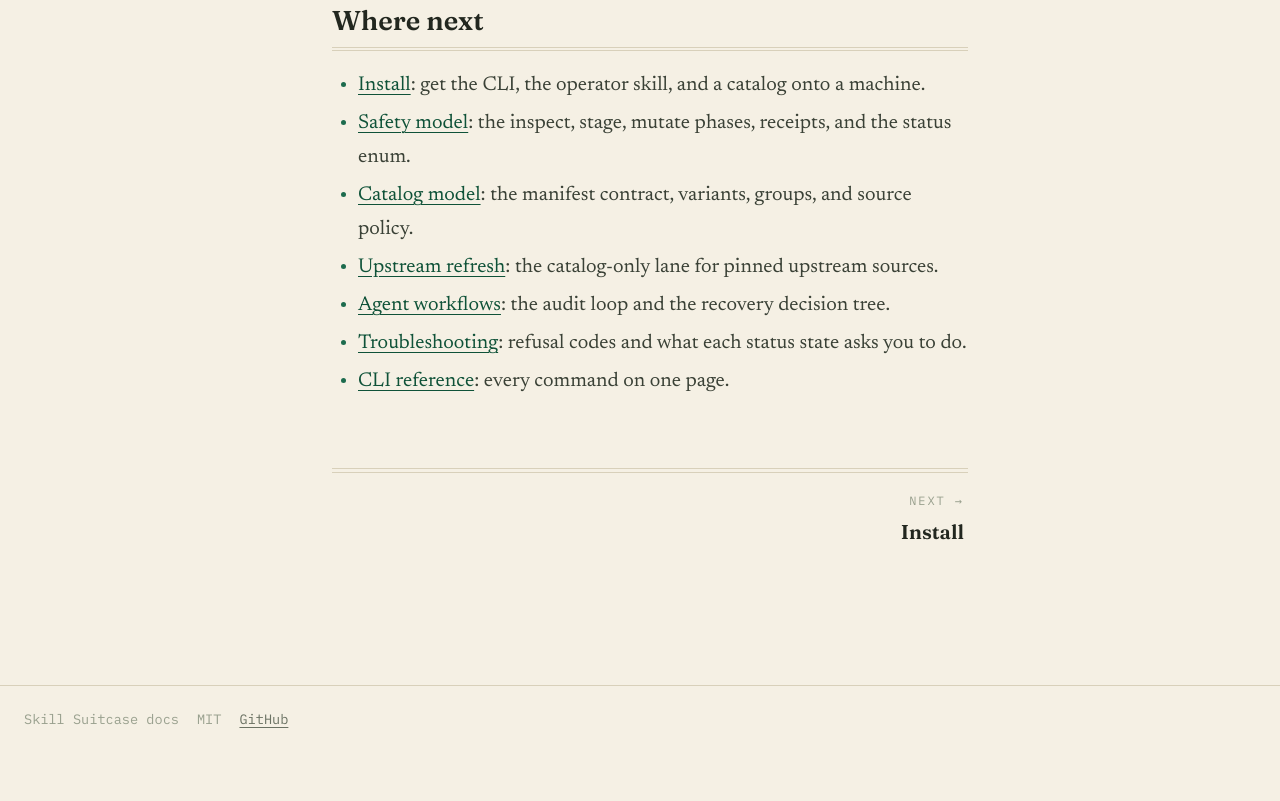
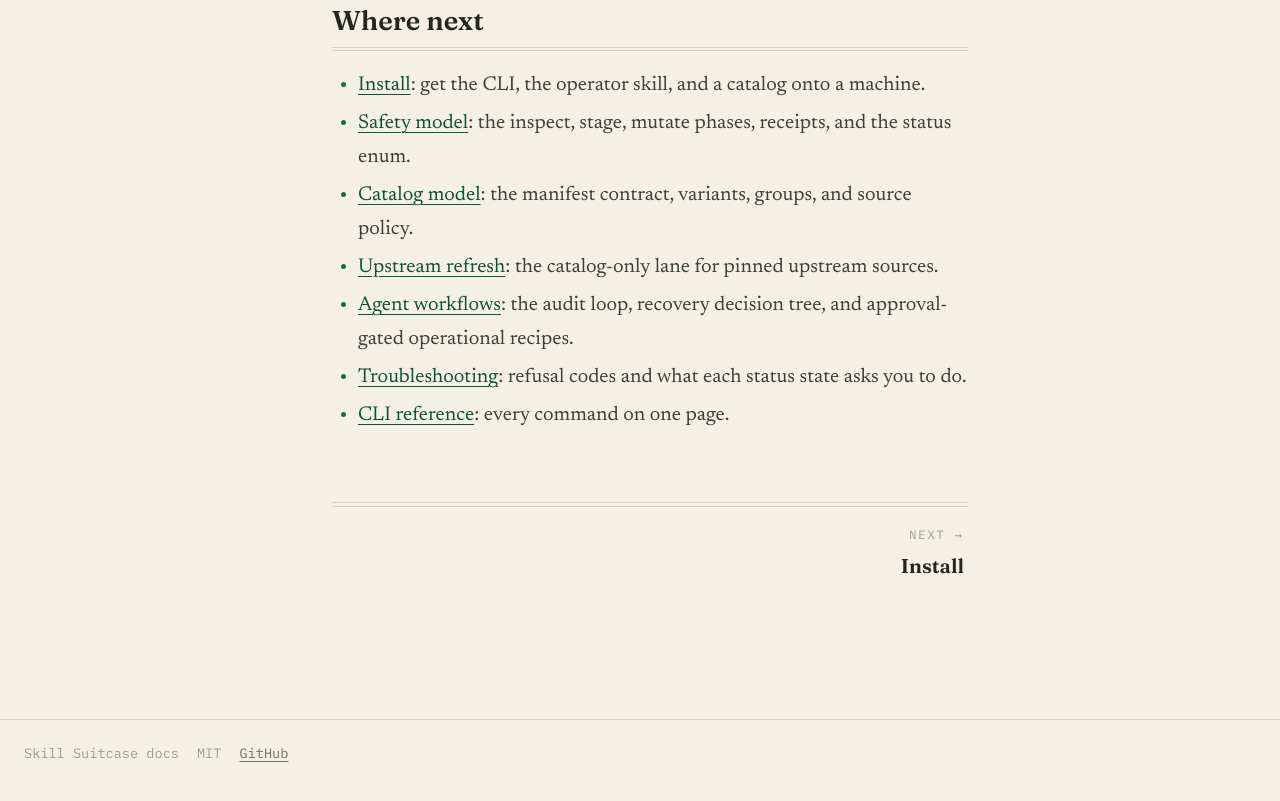
Before and after one commit to calvinnwq/skill-suitcase, a website: page docs/index.html in a window 1280 px wide. Shown: the part 4460-5261 px from the top of the page. Before the commit the page ends 5227 px from the top, so only its background shows below. Drawn offline with Linux system fonts and the light colour scheme.

Commit message:
no-mistakes(document): Refresh agent workflow recipe pointers

```diff
--- a/docs/index.html
+++ b/docs/index.html
@@ -182,7 +182,7 @@ skill-suitcase status --source "$SRC" --json</code></pre>
               <li><a href="safety-model.html">Safety model</a>: the inspect, stage, mutate phases, receipts, and the status enum.</li>
               <li><a href="catalog-model.html">Catalog model</a>: the manifest contract, variants, groups, and source policy.</li>
               <li><a href="upstream-refresh.html">Upstream refresh</a>: the catalog-only lane for pinned upstream sources.</li>
-              <li><a href="agent-workflows.html">Agent workflows</a>: the audit loop and the recovery decision tree.</li>
+              <li><a href="agent-workflows.html">Agent workflows</a>: the audit loop, recovery decision tree, and approval-gated operational recipes.</li>
               <li><a href="troubleshooting.html">Troubleshooting</a>: refusal codes and what each status state asks you to do.</li>
               <li><a href="reference.html">CLI reference</a>: every command on one page.</li>
             </ul>
```
Also changed, not shown: docs/install.html (+1 -1 lines).
